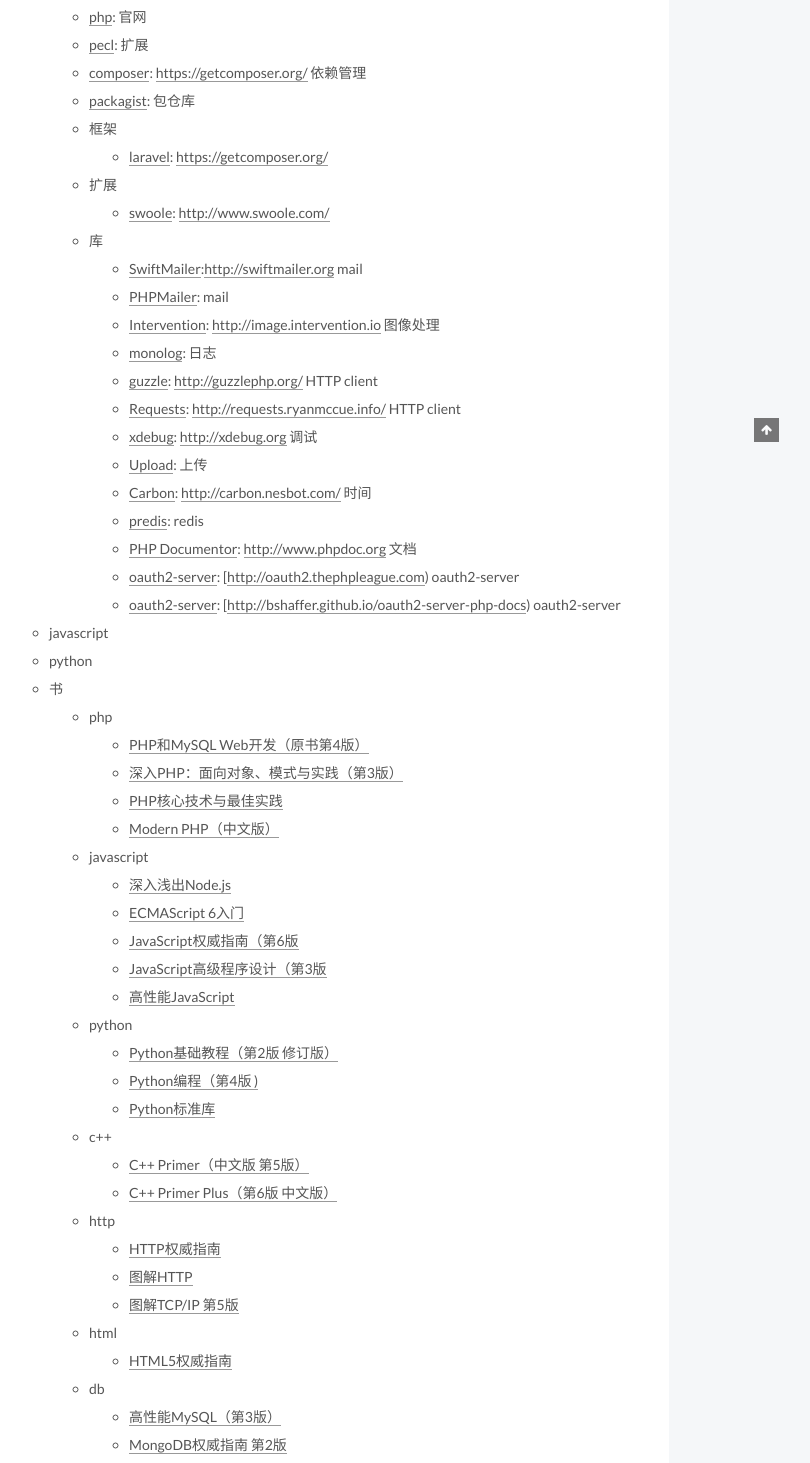
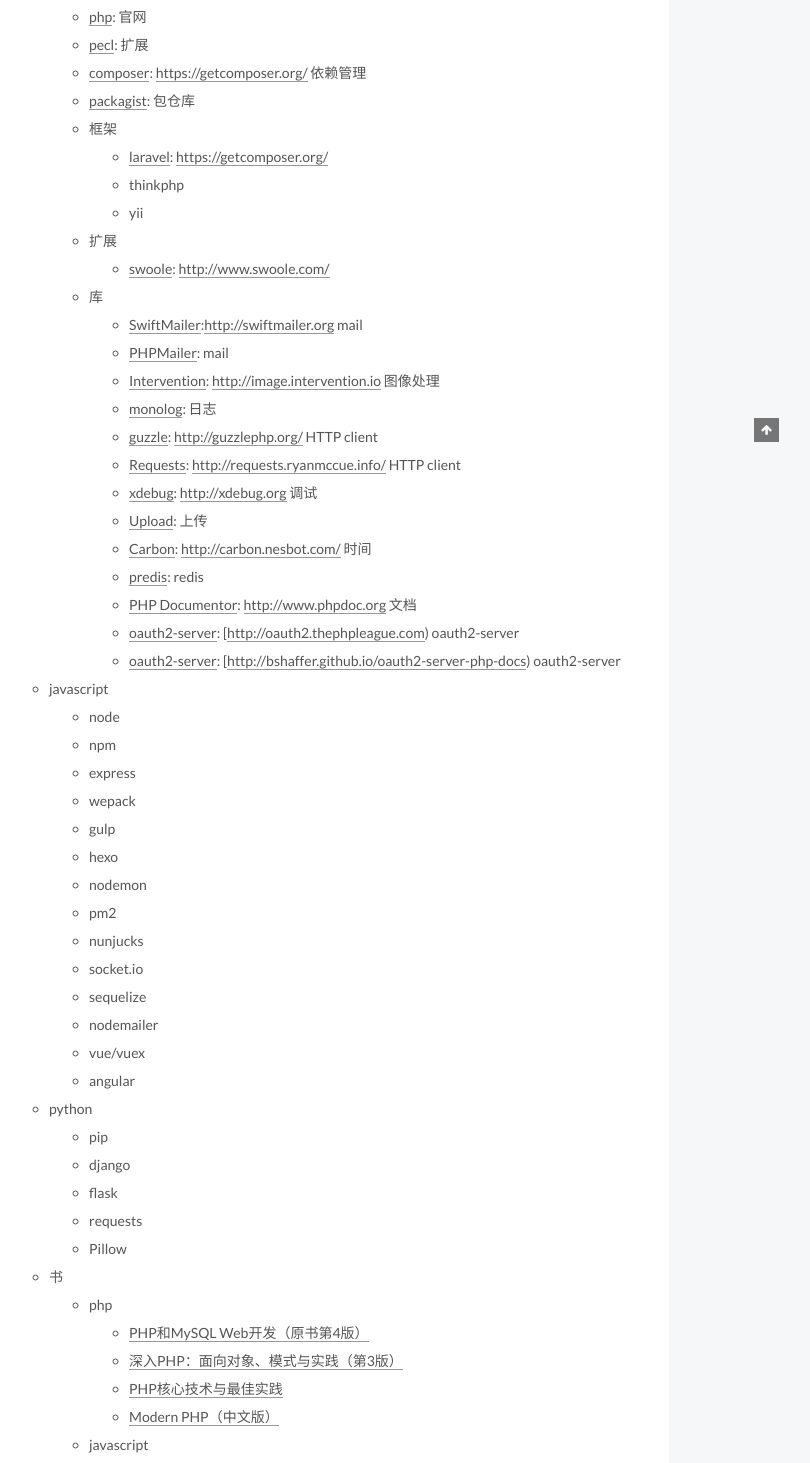
Before and after one commit to karnin/karnin.github.io, a plain HTML site: page 2016/03/31/hello-world/index.html in a window 1280 px wide. Shown: the part 458-1921 px from the top of the page, without its empty margins (451-1261 px from the left). Drawn offline with Linux system fonts and the light colour scheme.

Commit message:
Site updated: 2016-04-04 20:30:48

```diff
--- a/2016/03/31/hello-world/index.html
+++ b/2016/03/31/hello-world/index.html
@@ -74,10 +74,12 @@
 packagist: 包仓库
 框架
 laravel: https://getcomposer.org/
+thinkphp
+yii
 
 
 扩展
-swoole: http://ww">
+swoo">
 <meta property="og:type" content="article">
 <meta property="og:title" content="Hello World">
 <meta property="og:url" content="http://karnin.github.io/2016/03/31/hello-world/index.html">
@@ -99,11 +101,13 @@
 packagist: 包仓库
 框架
 laravel: https://getcomposer.org/
+thinkphp
+yii
 
 
 扩展
-swoole: http://ww">
-<meta property="og:updated_time" content="2016-04-04T12:10:41.010Z">
+swoo">
+<meta property="og:updated_time" content="2016-04-04T12:28:24.306Z">
 <meta name="twitter:card" content="summary">
 <meta name="twitter:title" content="Hello World">
 <meta name="twitter:description" content="工具
@@ -123,10 +127,12 @@
 packagist: 包仓库
 框架
 laravel: https://getcomposer.org/
+thinkphp
+yii
 
 
 扩展
-swoole: http://ww">
+swoo">
 
 
 
@@ -331,6 +337,8 @@
 <li><a href="https://packagist.org/" target="_blank" rel="external">packagist</a>: 包仓库</li>
 <li>框架<ul>
 <li><a href="http://docs.phpcomposer.com/" target="_blank" rel="external">laravel</a>: <a href="https://getcomposer.org/" target="_blank" rel="external">https://getcomposer.org/</a></li>
+<li>thinkphp</li>
+<li>yii</li>
 </ul>
 </li>
 <li>扩展    <ul>
@@ -355,8 +363,31 @@
 </li>
 </ul>
 </li>
-<li>javascript</li>
-<li>python </li>
+<li>javascript<ul>
+<li>node</li>
+<li>npm</li>
+<li>express</li>
+<li>wepack</li>
+<li>gulp</li>
+<li>hexo</li>
+<li>nodemon</li>
+<li>pm2</li>
+<li>nunjucks</li>
+<li>socket.io</li>
+<li>sequelize</li>
+<li>nodemailer</li>
+<li>vue/vuex</li>
+<li>angular</li>
+</ul>
+</li>
+<li>python <ul>
+<li>pip</li>
+<li>django</li>
+<li>flask</li>
+<li>requests</li>
+<li>Pillow</li>
+</ul>
+</li>
 <li>书<ul>
 <li>php<ul>
 <li><a href="http://item.jd.com/10059047.html" target="_blank" rel="external">PHP和MySQL Web开发（原书第4版）</a></li>
--- a/css/main.css
+++ b/css/main.css
@@ -1518,7 +1518,7 @@
   width: 4px;
   height: 4px;
   border-radius: 50%;
-  background: #b69e1c;
+  background: #ffffbd;
 }
 .links-of-blogroll {
   font-size: 13px;
```
Also changed, not shown: index.html (+27 -2 lines).
